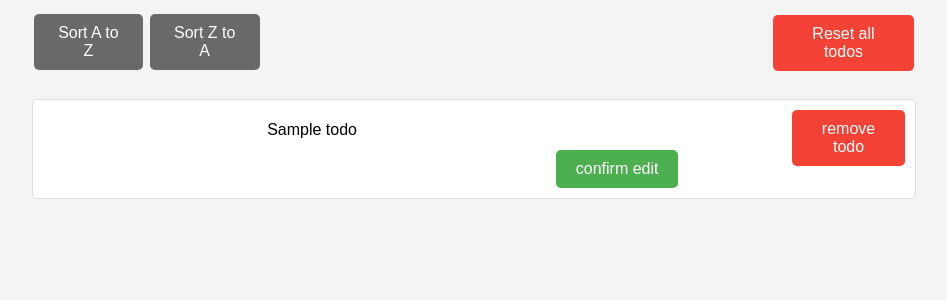
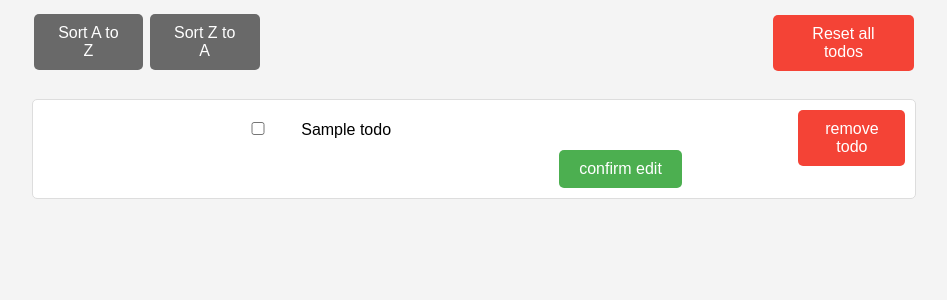
Before and after one commit to Alex-zReeZ/todolist-slim-twig, a PHP site: template template/todo.twig in a window 1280 px wide. Shown: the part 170-470 px from the top of the page, without its empty margins (166-1113 px from the left). Run offline with PHP 8.4, Linux system fonts and the light colour scheme; the template is opened without the code that fills it: most values are stand-ins (such as "Sample title", 1, 10 or a date in 2020); some libraries are stand-ins or nearby versions.

Commit message:
feat : added checkbox if task is finished

```diff
--- a/public/style.css
+++ b/public/style.css
@@ -102,3 +102,7 @@ input  {
 .modify-button {
     padding-left: 400px;
 }
+
+.checkbox {
+    width: 50px;
+}
--- a/template/todo.twig
+++ b/template/todo.twig
@@ -36,6 +36,7 @@
         <li class="todo-item">
             <form action="/todo/modify" class="todo-item-form" method="post">
                 <label>
+                    <input type="checkbox" name="checked" class="checkbox">
                     <input type="text" name="modifyTodo" value="{{ todo.name|e }}" class="hide-input">
                     <input type="hidden" name="todoId" value="{{ todo.id }}">
                 </label>
```
